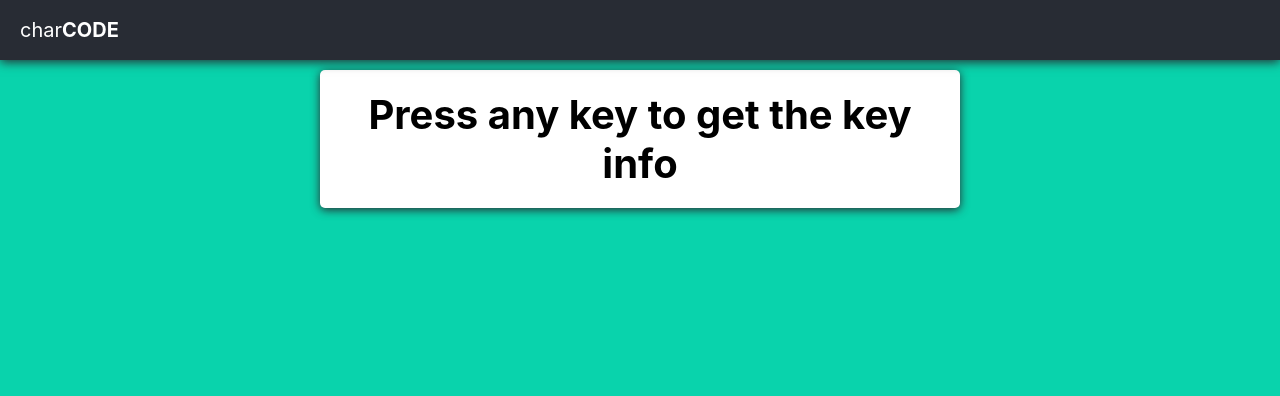
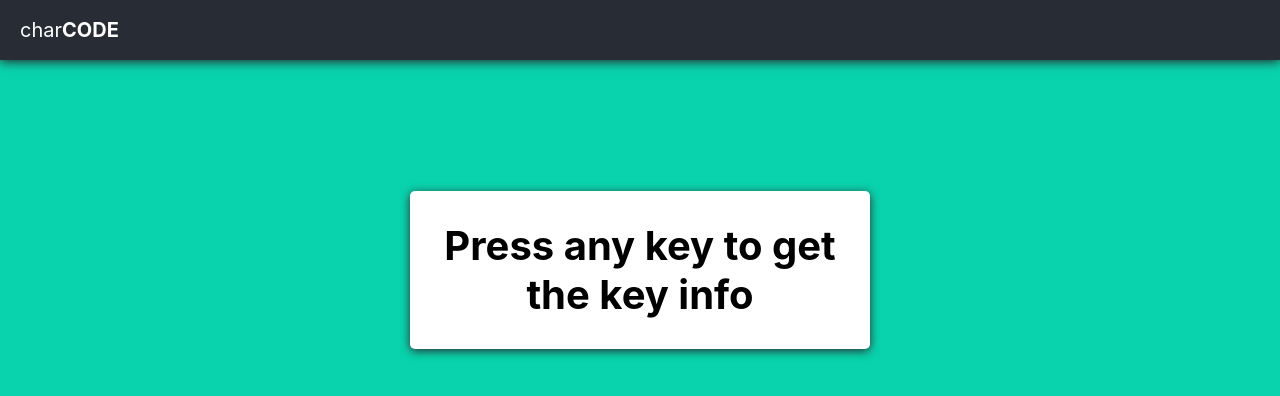
Before and after one commit to SlyTy7/char-code, a React (Create React App) app: page / in a window 1280 px wide. Shown: the top 396 px of the page. Built offline with nearby package versions, Linux system fonts and the light colour scheme; the HTML template or start-up script is replaced by a standard one.

Commit message:
change largeTile styling

```diff
--- a/src/css/LargeTile.css
+++ b/src/css/LargeTile.css
@@ -1,10 +1,12 @@
 .large-tile-container {
   min-height: 50vh;
   width: 100%;
+  display: flex;
+  align-items: center;
 }
 .large-tile {
-  max-width: 600px;
-  padding: 20px;
+  max-width: 400px;
+  padding: 30px;
   border-radius: 5px;
   box-shadow: 0px 2px 10px #282c30;
   background-color: white;
```
